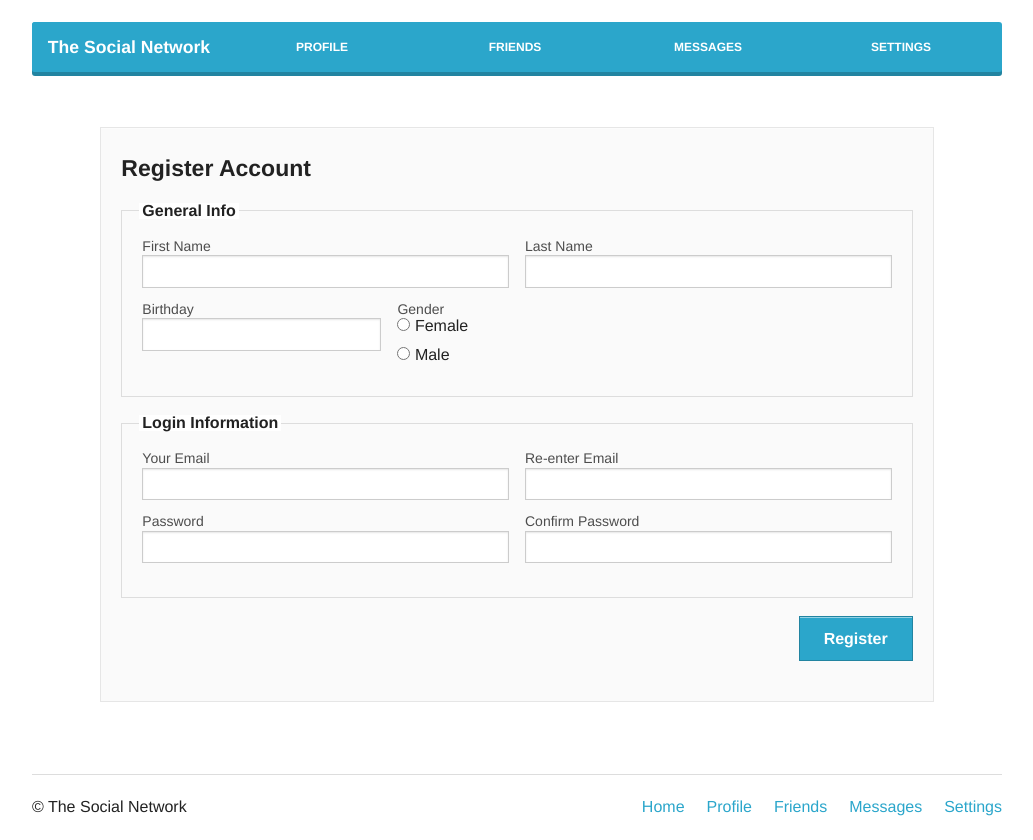
After one commit to jdavis/socialnetwork, a Django app: template accounts/templates/accounts/register.html in a window 1280 px wide. The commit adds this page. Shown: the whole page, without its empty margins (123-1156 px from the left). Run offline with Django 3.2, Linux system fonts and the light colour scheme; the template is opened without the code that fills it, so the values that code supplies are empty; some libraries are stand-ins or nearby versions.

Commit message:
Add register.html and hook up the view for it

```diff
--- /dev/null
+++ b/accounts/templates/accounts/register.html
@@ -0,0 +1,68 @@
+{% extends "base.html" %}
+
+{% block title %}Register - The Social Network{% endblock %}
+
+{% block content %}
+
+<form action="{% url 'accounts:login' %}" method="post">
+    {% csrf_token %}
+
+        <div class="row content">
+            <div class="box clear large-10 small-centered columns">
+                <h4>Register Account</h4>
+                <fieldset>
+                    <legend>General Info</legend>
+
+                    <div class="row">
+                        <div class="large-6 columns">
+                            <label>First Name</label>
+                            <input type="text">
+                        </div>
+                        <div class="large-6 columns">
+                            <label>Last Name</label>
+                            <input type="text">
+                        </div>
+                    </div>
+                    <div class="row">
+                        <div class="large-4 columns">
+                            <label>Birthday</label>
+                            <input type="text">
+                        </div>
+                        <div class="large-8 columns">
+                            <label>Gender</label>
+                            <input type="radio" name="group2" value="Water"> Female<br>
+                            <input type="radio" name="group2" value="Beer"> Male<br>
+                        </div>
+                    </div>
+                </fieldset>
+
+                <fieldset>
+                    <legend>Login Information</legend>
+                    <div class="row">
+                        <div class="large-6 columns">
+                            <label>Your Email</label>
+                            <input type="text">
+                        </div>
+                        <div class="large-6 columns">
+                            <label>Re-enter Email</label>
+                            <input type="text">
+                        </div>
+                    </div>
+                    <div class="row">
+                        <div class="large-6 columns">
+                            <label>Password</label>
+                            <input type="text">
+                        </div>
+                        <div class="large-6 columns">
+                            <label>Confirm Password</label>
+                            <input type="text">
+                        </div>
+                    </div>
+                </fieldset>
+
+                <input type="submit" class="button right" value="Register">
+            </div>
+        </div>
+</form>
+
+{% endblock %}
--- a/accounts/views.py
+++ b/accounts/views.py
@@ -40,7 +40,7 @@ def login(request):
         )
 
 def register(request):
-    return HttpResponse("You are on the registration page.")
+        return render(request, 'accounts/register.html', {})
 
 def logout(request):
     django.contrib.auth.logout(request)
--- a/socialnetwork/static/css/app.css
+++ b/socialnetwork/static/css/app.css
@@ -1,5 +1,5 @@
 .row .row.content {
-    margin: 4em 0;
+    margin: 2em 0;
 }
 
 .nav {
```
